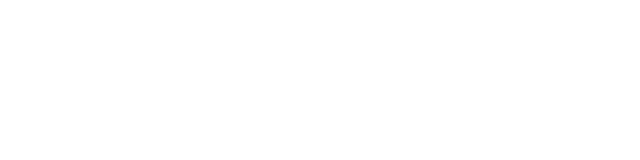
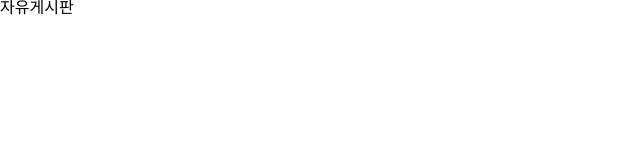
Before and after one commit to mandeukJeong/jaksim-front, a React (Create React App) app in the folder jaksim/: page /board/free in a window 1280 px wide. Before the commit this address had no page. Shown: the top 160 px of the page, without its empty margins (0-640 px from the left). Built offline with nearby package versions, Linux system fonts and the light colour scheme.

Commit message:
feat: 게시판 page link

```diff
--- a/jaksim/src/App.js
+++ b/jaksim/src/App.js
@@ -6,6 +6,7 @@ import LoginPage from './pages/auth/LoginPage';
 import RegisterPage from './pages/auth/RegisterPage';
 import FindPwPage from './pages/auth/FindPwPage';
 import ChangePwPage from './pages/auth/ChangePwPage';
+import FreeBoardPage from './pages/board/FreeBoardPage';
 import { getUser } from './api/auth';
 import { changeUserInfo } from './store/user';
 import { useDispatch } from 'react-redux';
@@ -41,6 +42,7 @@ const App = () => {
         <Route path="/findpw" element={<FindPwPage />} />
         <Route path="/changepw" element={<ChangePwPage />} />
       </Route>
+      <Route path="/board/free" element={<FreeBoardPage />} />
     </Routes>
   );
 };
--- a/jaksim/src/components/common/HeaderComponent.js
+++ b/jaksim/src/components/common/HeaderComponent.js
@@ -152,7 +152,10 @@ const HeaderComponent = () => {
               </Link>
             </li>
             <li>
-              <Link to="/" onClick={() => setIsRenderMenu(!isRenderMenu)}>
+              <Link
+                to="/board/free"
+                onClick={() => setIsRenderMenu(!isRenderMenu)}
+              >
                 커뮤니티
               </Link>
             </li>
--- /dev/null
+++ b/jaksim/src/pages/board/FreeBoardPage.js
@@ -0,0 +1,7 @@
+import React from 'react';
+
+const FreeBoardPage = () => {
+  return <div>자유게시판</div>;
+};
+
+export default FreeBoardPage;
```
